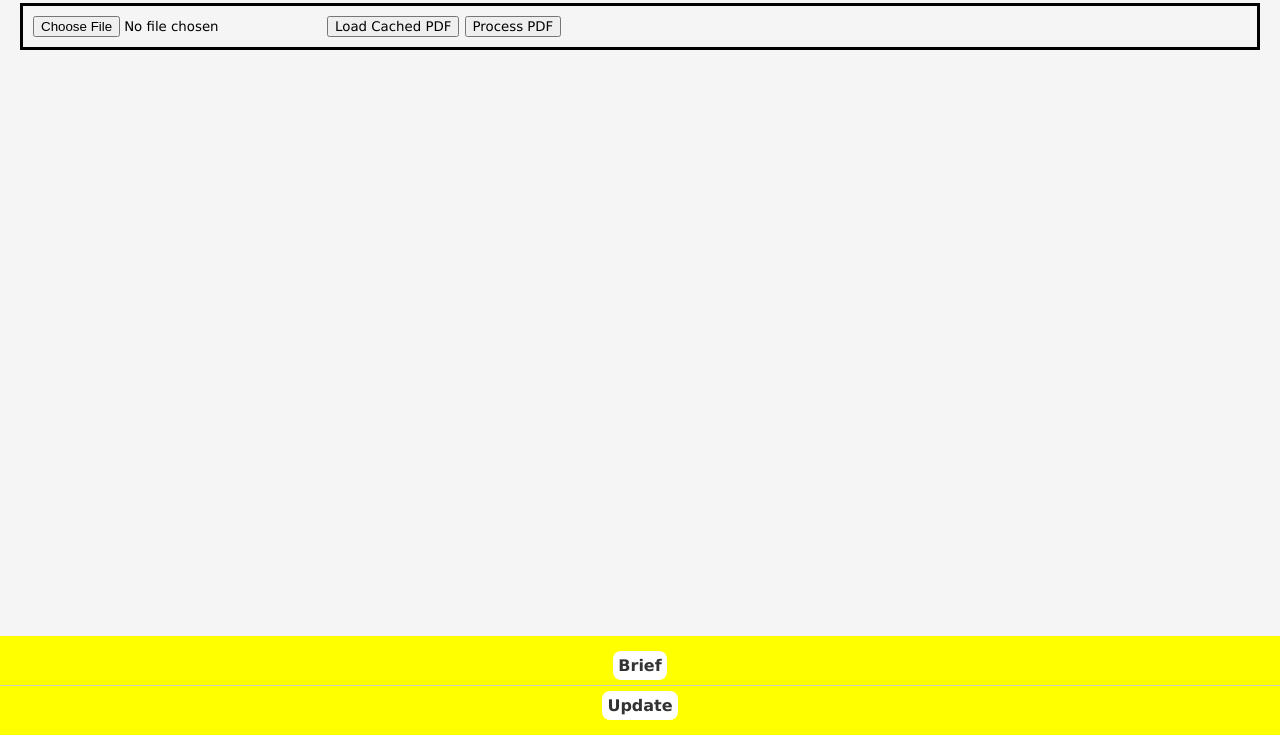
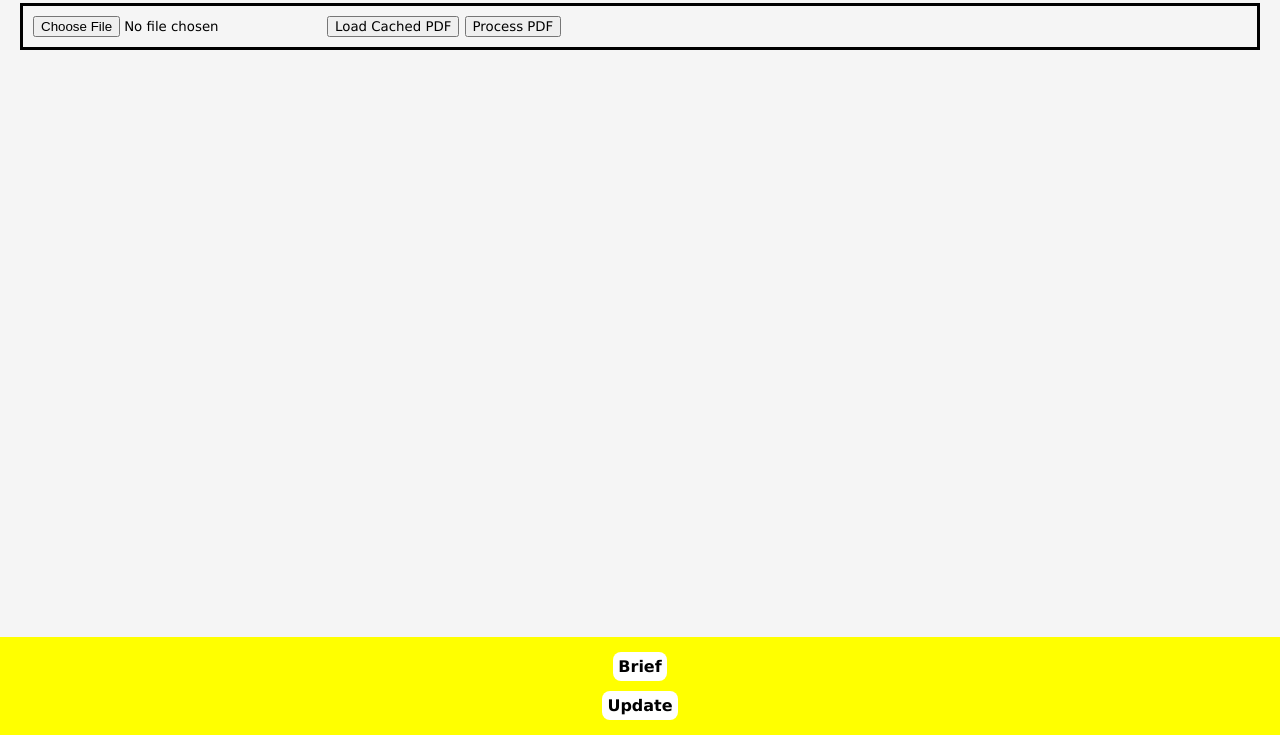
Before and after one commit to IceColdAV8R/reReleased, a plain HTML site: page index.html in a window 1280 px wide. Shown: the part 65-800 px from the top of the page. Drawn offline with Linux system fonts and the light colour scheme.

Commit message:
Update style.css

```diff
--- a/style.css
+++ b/style.css
@@ -36,7 +36,7 @@ h1, h3{
 }
 
 .topNavRow {
-  border-bottom: 1px solid #ccc;
+
 }
 
 .bottomNavRow {
@@ -46,7 +46,7 @@ h1, h3{
 
 .navButton {
   background-color: #ffffff;
-  color: #333;
+  color: black;
   border: none;
   border-radius: 8px;
   padding: 5px 5px;
```
